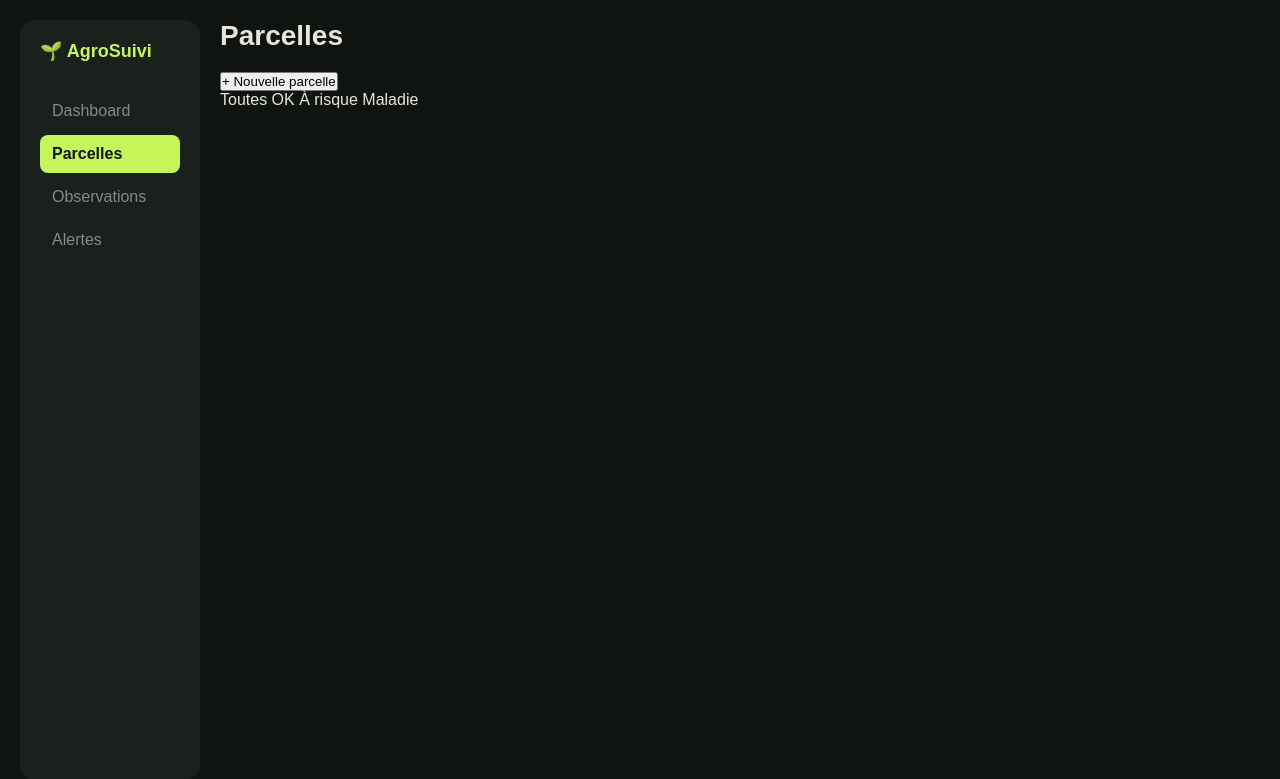
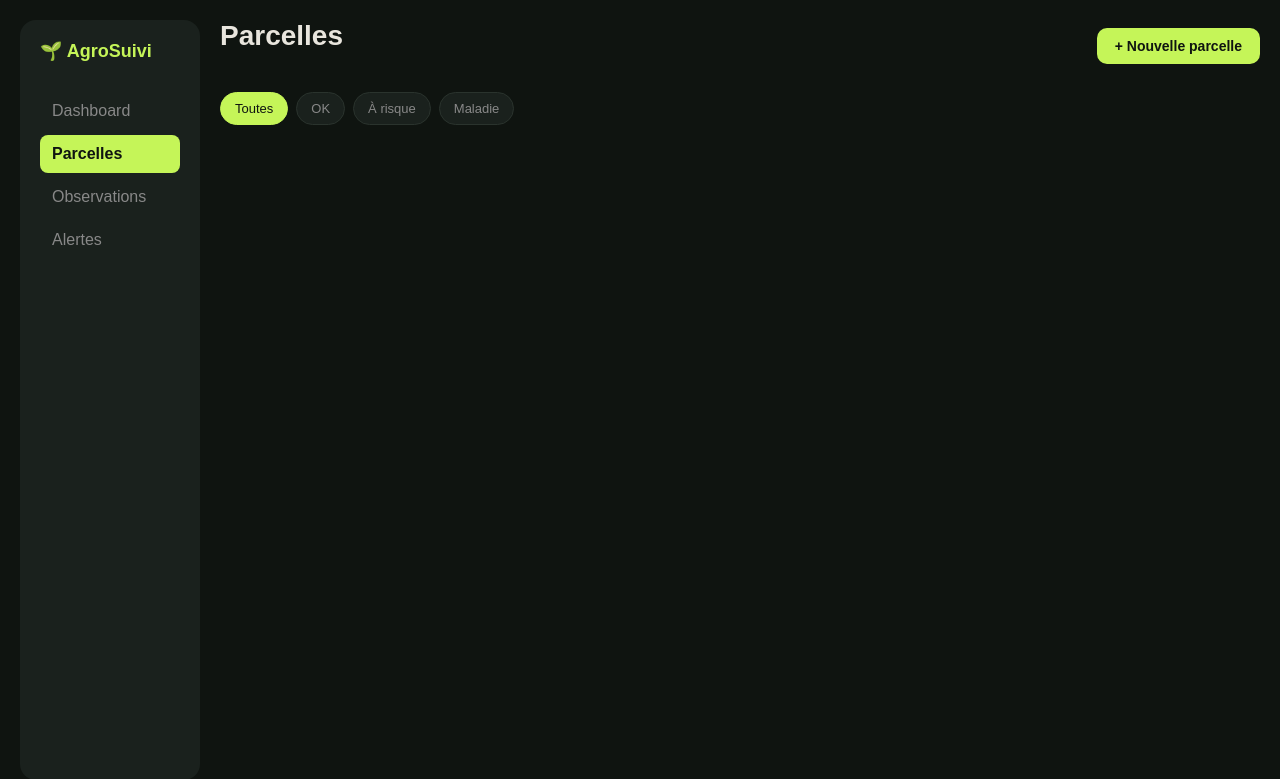
Before and after one commit to aminec951/agri-B2, a Flask app: template templates/parcelles.html in a window 1280 px wide. Shown: the top 779 px of the page. Run offline with Flask 3, Linux system fonts and the light colour scheme; the template is opened without the code that fills it, so the values that code supplies are empty.

Commit message:
css de parcelles terminé

```diff
--- a/static/css/style.css
+++ b/static/css/style.css
@@ -187,3 +187,137 @@ h1 {
         font-size: 50px;
     }
 }
+
+
+/* =============
+   PAGE PARCELLES
+   ============= */
+
+/* Header avec titre + bouton */
+.header-page {
+    display: flex;
+    justify-content: space-between;
+    align-items: center;
+    margin-bottom: 20px;
+}
+
+.btn-ajouter {
+    background-color: #C5F558;
+    color: #0F1410;
+    border: none;
+    padding: 10px 18px;
+    border-radius: 10px;
+    font-weight: bold;
+    cursor: pointer;
+    font-size: 14px;
+}
+
+
+/* Filtres en pastilles */
+.filtres {
+    display: flex;
+    gap: 8px;
+    margin-bottom: 20px;
+    flex-wrap: wrap;
+}
+
+.filtre {
+    background-color: #1A211D;
+    color: #888;
+    padding: 8px 14px;
+    border-radius: 20px;
+    font-size: 13px;
+    cursor: pointer;
+    border: 1px solid #2A332D;
+}
+
+.filtre.actif {
+    background-color: #C5F558;
+    color: #0F1410;
+    border-color: #C5F558;
+}
+
+
+/* Grille de cartes parcelles */
+.grille-parcelles {
+    display: grid;
+    grid-template-columns: repeat(3, 1fr);
+    gap: 15px;
+}
+
+.carte {
+    background-color: #1A211D;
+    border-radius: 16px;
+    padding: 18px;
+    border-left: 4px solid #C5F558;
+}
+
+.carte.risque { border-left-color: #F5A65B; }
+.carte.maladie { border-left-color: #E04545; }
+
+
+.carte-haut {
+    display: flex;
+    justify-content: space-between;
+    align-items: flex-start;
+    margin-bottom: 15px;
+}
+
+.carte-nom {
+    font-size: 16px;
+    font-weight: bold;
+}
+
+.carte-zone {
+    font-size: 12px;
+    color: #888;
+    margin-top: 2px;
+}
+
+
+/* Badge statut */
+.badge {
+    font-size: 11px;
+    padding: 4px 10px;
+    border-radius: 12px;
+    font-weight: bold;
+}
+
+.badge.ok {
+    background-color: #C5F558;
+    color: #0F1410;
+}
+
+.badge.risque {
+    background-color: #F5A65B;
+    color: #2A1605;
+}
+
+.badge.maladie {
+    background-color: #E04545;
+    color: white;
+}
+
+
+/* Infos en bas de carte */
+.carte-infos {
+    display: flex;
+    justify-content: space-between;
+    font-size: 13px;
+    color: #888;
+    padding-top: 12px;
+    border-top: 1px solid #2A332D;
+}
+
+.carte-infos strong {
+    color: #E8E5DD;
+    display: block;
+}
+
+
+/* Responsive parcelles */
+@media (max-width: 768px) {
+    .grille-parcelles {
+        grid-template-columns: 1fr;
+    }
+}
```
Also changed, not shown: static/js/parcelles.js (added, +52 -0 lines).
